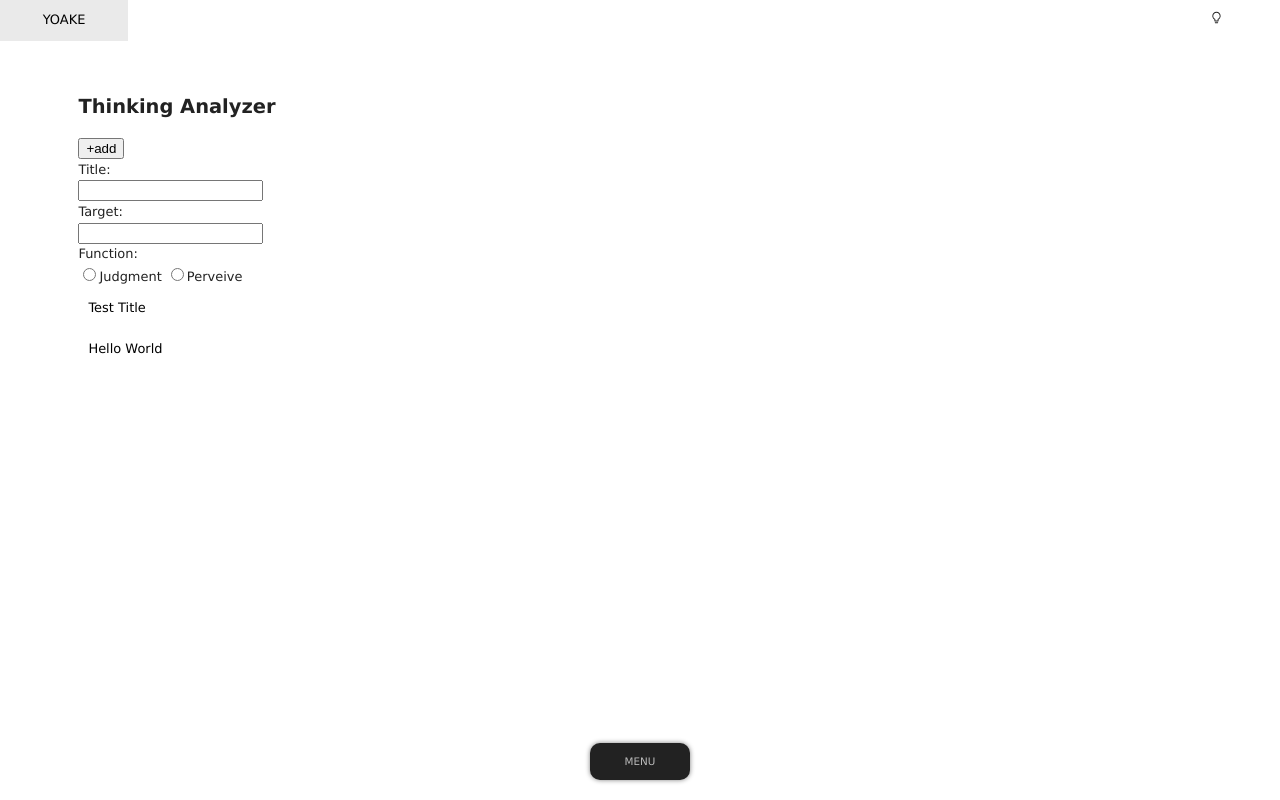
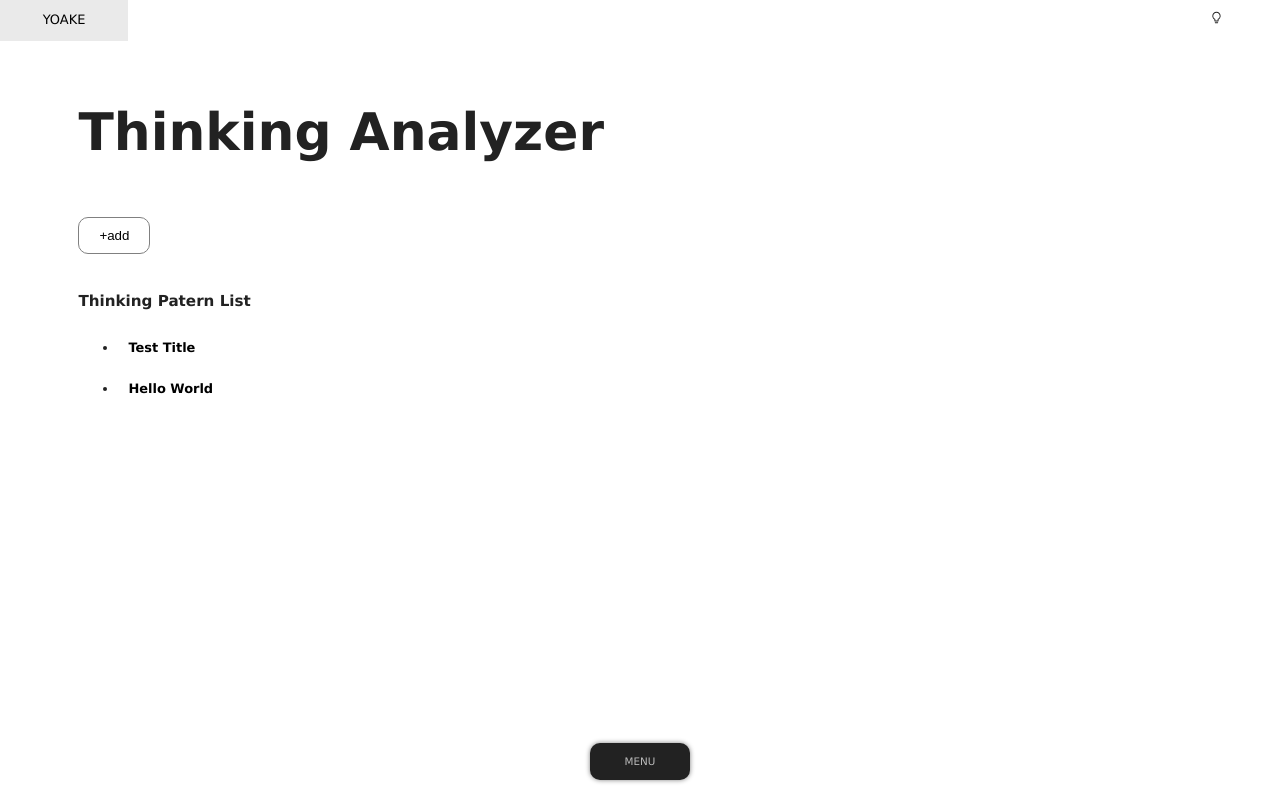
Before and after one commit to sanflog/yoakeNext, a Next.js app: page /thinkingAnalyzer/thinkingAnalyzer in a window 1280 px wide. Built offline with nearby package versions, Linux system fonts and the light colour scheme.

Commit message:
change_something

```diff
--- a/pages/thinkingAnalyzer/thinkingAnalyzer.jsx
+++ b/pages/thinkingAnalyzer/thinkingAnalyzer.jsx
@@ -46,17 +46,15 @@ function cardTitleHandler( showCard, setShowCard ) {
 	setShowCard(!showCard);
 }
 
-function AddCardButton() {
-	return <button>+add</button>
-}
 
 function FunctionCard({item}) {
 	const [showCard, setShowCard] = useState(false);
 	const details = item.detail.map((i, n) => {
 		return (
-			<div>
+			<div key={n}>
 				<div className={ styles.detailTarget }>{n} Target: {i.target}</div>
 				<table className={ styles.detailTable }>
+					<tbody>
 						<tr>
 							<th>Function</th>
 							<th>Type</th>
@@ -69,6 +67,7 @@ function FunctionCard({item}) {
 							<td>{i.time}</td>
 							<td>{i.decideTo}</td>
 						</tr>
+					</tbody>
 				</table>
 			</div>
 		);
@@ -97,31 +96,106 @@ function FunctionCard({item}) {
 	}
 }
 
-function AddCardForm() {
+function AddCardButton({ addCardButtonHandler }) {
 	return (
+		<button
+			className={` ${utilStyles.radiusButton} ${utilStyles.marginBottom20px} `}
+			onClick={() => addCardButtonHandler()}
+		>
+			+add
+		</button>
+	);
+}
+
+function AddCardForm({showForm}) {
+
+	if (!showForm) {
+
+		return null;
+
+	} else {
+
+		return (
+			<div className={` ${styles.addCardForm} ${utilStyles.fadeIn} `} >
 				<form>
 
-			<label>Title: </label><br />
-			<input type="text" />
-			<br />
+					<div className={ styles.addCardTitle }>
+						<label className={ utilStyles.fontBold }>Title: </label>
+						<input className={ styles.addCardInput }type="text" />
+					</div>
 
-			<label>Target: </label><br />
-			<input type="text" />
-			<br />
+					<div className={ styles.addCardDetail }>
+						<div className={ styles.addCardDetailItem }>
+							<label className={ utilStyles.fontBold }>Target: </label><br />
+							<input className={ styles.addCardInput } type="text" />
+						</div>
 
-			<label>Function: </label><br />
+						<div className={ styles.addCardDetailItem }>
+							<label className={ utilStyles.fontBold }>Function: </label><br />
 							<input type="radio" id="judgment" name="cFunction" value="JUDGMENT" />
 							<label>Judgment </label>
 							<input type="radio" id="preceive" name="cFunction" value="PERCEIVE" />
-			<label>Perveive </label>
+							<label>Pecveive </label>
+						</div>
 
+						<div className={ styles.addCardDetailItem }>
+							<label className={ utilStyles.fontBold }>Type for Perceive: </label><br />
+							<input type="radio" id="sight" name="cType" value="SIGHT" />
+							<label>Sight </label>
+							<input type="radio" id="sound" name="cType" value="SOUND" />
+							<label>Sound </label>
+							<input type="radio" id="taste" name="cType" value="TASTE" />
+							<label>Taste </label>
+							<input type="radio" id="touch" name="cType" value="TOUCH" />
+							<label>Touch </label>
+							<input type="radio" id="smell" name="cType" value="SMELL" />
+							<label>Smell </label>
+						</div>
+
+						<div className={ styles.addCardDetailItem }>
+							<label className={ utilStyles.fontBold }>Type for Judgment: </label><br />
+							<input type="radio" id="feeling" name="cType" value="FEELING" />
+							<label>Sight </label>
+							<input type="radio" id="thinking" name="cType" value="THINKING" />
+							<label>Thinking </label>
+						</div>
+
+						<div className={ styles.addCardDetailItem }>
+							<label className={ utilStyles.fontBold }>Time: </label><br />
+							<input type="radio" id="past" name="cTime" value="PAST" />
+							<label>Past </label>
+							<input type="radio" id="now" name="cTime" value="NOW" />
+							<label>Now </label>
+							<input type="radio" id="Feature" name="cTime" value="FEATURE" />
+							<label>Feature </label>
+							<input type="radio" id="possibility" name="cTime" value="POSSIBILITY" />
+							<label>Possibility </label>
+						</div>
+
+						<div className={ styles.addCardDetailItem }>
+							<label className={ utilStyles.fontBold }>What decide: </label><br />
+							<input className={ styles.addCardInput } type="text" />
+						</div>
+					</div>
+
+					<button className={ utilStyles.margin10px }>More Function</button><br />
+					<input className={ utilStyles.margin10px } type="submit" value="Submit" />
 				</form>
+			</div>
 		);
+	}
 }
 
 export default function ThinkingAnalyzer({allPostsData}) {
-	const cards = list.map((lst) => {
-		return <FunctionCard item={lst} />;
+
+	function addCardButtonHandler() {
+		setShowForm(!showForm);
+	}
+
+	const [showForm, setShowForm] = useState(false);
+
+	const cards = list.map((lst, n) => {
+		return <li key={n}><FunctionCard item={lst} /></li>;
 	});
 
 	return (
@@ -132,11 +206,15 @@ export default function ThinkingAnalyzer({allPostsData}) {
 					<title>Thinking Analyzer</title>
 				</Head>
 
-				<h1>Thinking Analyzer</h1>
+				<h2 className={ utilStyles.bigHeader }>Thinking Analyzer</h2>
 
-				<AddCardButton />
-				<AddCardForm />
+				<AddCardButton addCardButtonHandler={addCardButtonHandler} />
+				<AddCardForm showForm={showForm} />
+
+				<h3>Thinking Patern List</h3>
+				<ul>
 					{cards}
+				</ul>
 
 			</section>
 		</Layout>
--- a/pages/thinkingAnalyzer/thinkingAnalyzer.module.css
+++ b/pages/thinkingAnalyzer/thinkingAnalyzer.module.css
@@ -1,5 +1,43 @@
+.addCardBotton {
+	margin: 20px;
+}
+
+.addCardForm {
+	padding: 10px;
+	margin: 10px;
+	box-shadow: 0 0 1px gray;
+}
+
+.addCardTitle {
+	padding-bottom: 10px;
+}
+
+.addCardInput {
+	border: none;
+	border-bottom: 1px solid gray;
+}
+
+.addCardDetail {
+	padding: 20px;
+}
+
+.addCardDetailItem {
+	padding-bottom: 10px;
+}
+
 .thinkingAnalyzerCard {
 	padding: 10px;
+}
+
+.thinkingAnalyzerCard a {
+	font-weight: bold;
+	cursor: pointer;
+}
+
+.thinkingAnalyzerCard a:hover {
+	text-decoration: none;
+	font-weight: bold;
+	cursor: pointer;
 }
 
 .thinkingAnalyzerList {
--- a/styles/utils.module.css
+++ b/styles/utils.module.css
@@ -34,7 +34,7 @@
 }
 
 .bigHeader {
-	font-size: 10em;
+	font-size: 4em;
 }
 
 /*
@@ -56,6 +56,27 @@
   border-radius: 9999px;
 }
 
+/*
+ * button
+ */
+
+.radiusButton {
+	padding: 10px 20px 10px 20px;
+	border-radius: 10px;
+	background-color: white;
+	box-shadow: none;
+	border: 1px solid gray;
+	cursor: pointer;
+}
+
+.radiusButton:hover {
+	padding: 10px 20px 10px 20px;
+	border-radius: 10px;
+	background-color: #d1f4ff;
+	box-shadow: none;
+	border: 1px solid #5eacff;
+	cursor: pointer;
+}
 
 /*
  * color
@@ -97,6 +118,10 @@
 	margin-top: 150px;
 }
 
+.marginBottom20px {
+	margin-bottom: 20px;
+}
+
 
 /*
  * list
@@ -122,6 +147,10 @@
 
 .textAlign {
 	text-align: center;
+}
+
+.fontBold {
+	font-weight: bold;
 }
 
 .noneDecoration {
@@ -182,6 +211,27 @@
 	}
 }
 
+.fadeOut {
+	opacity: 1;
+	animation-name: fadeOut;
+	animation-duration: 0.7s;
+	animation-fill-mode: forwards;
+}
+
+@keyframes fadeOut {
+	0% {
+		opacity: 1;
+	}
+	100% {
+		opacity: 2;
+	}
+}
+
+
+/*
+ * media query
+ */
+
 @media only screen and (max-width: 1000px) {
 	.card {
 		width: 100%
```
Lines whose indentation alone changed are shown as unchanged.
